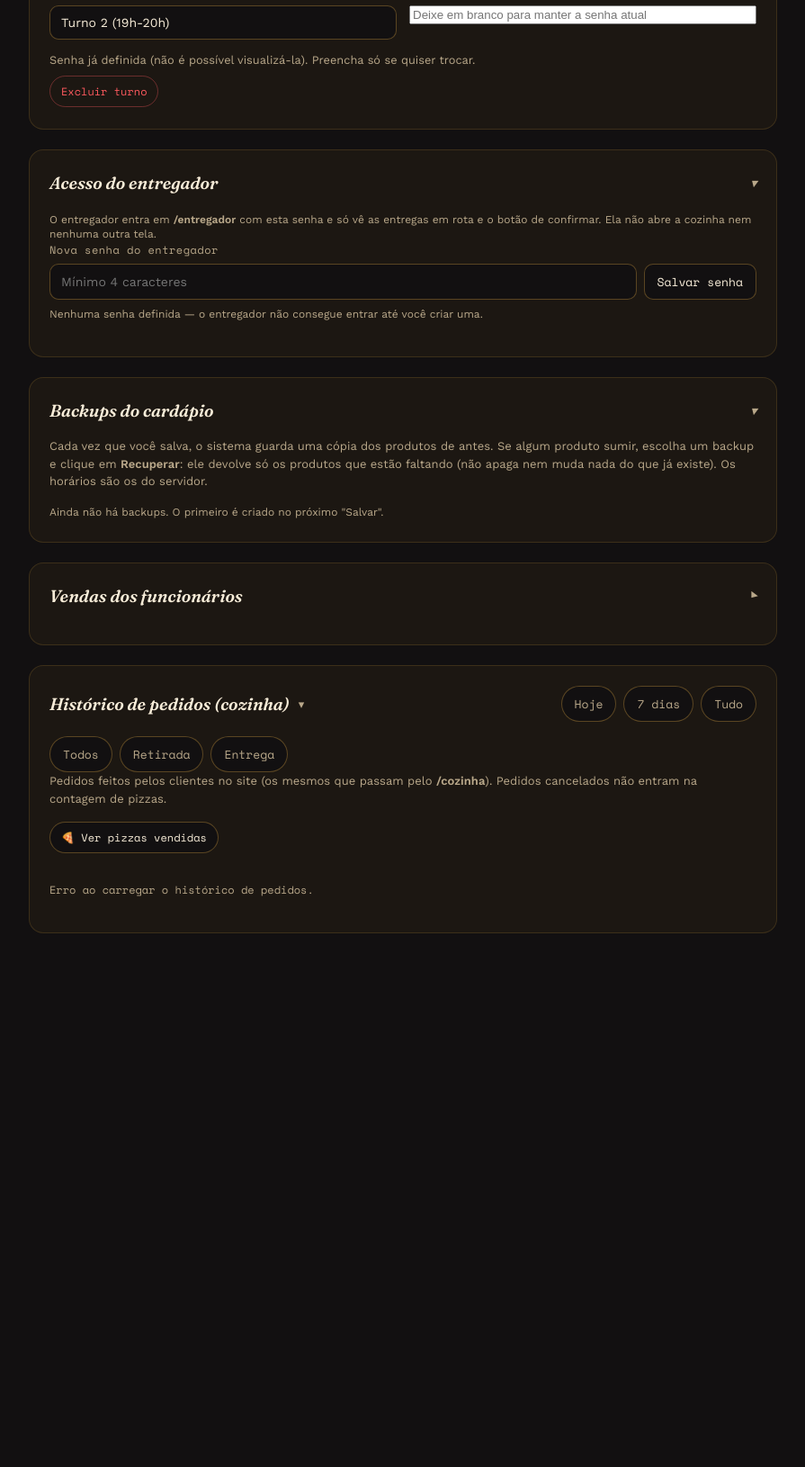
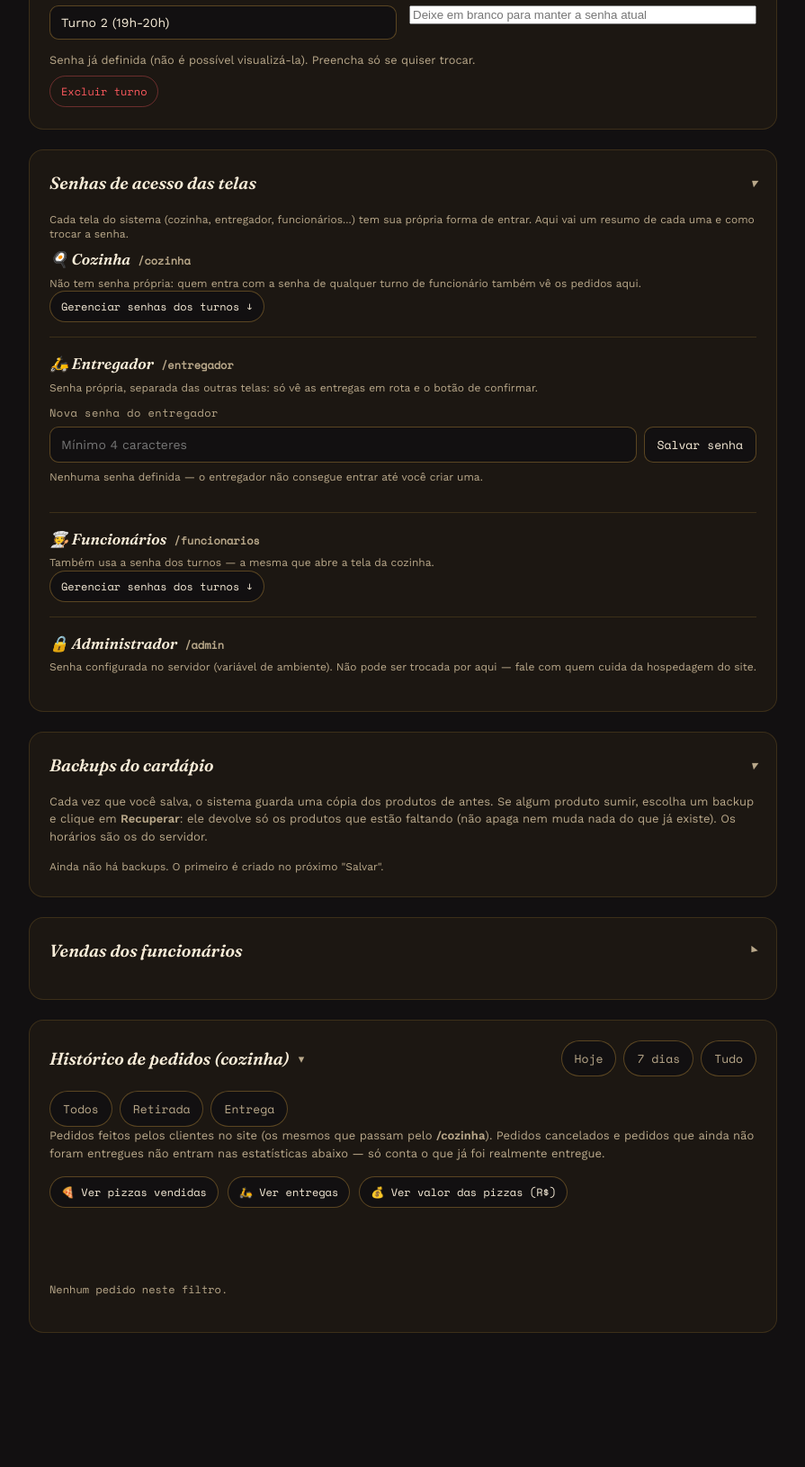
Before and after one commit to Alons078/proyecto-pizzaria-site-web, a Flask app: page /admin in a window 1280 px wide. Shown: the part 3915-5545 px from the top of the page at 90% size, without its empty margins (192-1087 px from the left). Before the commit the page ends 4952 px from the top, so only its background shows below. Run offline with Flask 3, Linux system fonts and the light colour scheme; the visitor is signed in with stand-in values (Sample User, id 1); data comes from the database, SQL or seed files in the repository; data that the repository does not hold is empty.

Commit message:
Add files via upload

```diff
--- a/templates/admin.html
+++ b/templates/admin.html
@@ -156,8 +156,18 @@
   </section>
 
   <section class="panel">
-    <h2>Acesso do entregador</h2>
-    <p class="field-hint">O entregador entra em <strong>/entregador</strong> com esta senha e só vê as entregas em rota e o botão de confirmar. Ela não abre a cozinha nem nenhuma outra tela.</p>
+    <h2>Senhas de acesso das telas</h2>
+    <p class="field-hint">Cada tela do sistema (cozinha, entregador, funcionários...) tem sua própria forma de entrar. Aqui vai um resumo de cada uma e como trocar a senha.</p>
+
+    <div class="access-page-block">
+      <h3 class="access-page-name">🍳 Cozinha <span class="access-page-path">/cozinha</span></h3>
+      <p class="field-hint">Não tem senha própria: quem entra com a senha de qualquer turno de funcionário também vê os pedidos aqui.</p>
+      <button type="button" class="add-item-btn goto-shifts-btn">Gerenciar senhas dos turnos ↓</button>
+    </div>
+
+    <div class="access-page-block">
+      <h3 class="access-page-name">🛵 Entregador <span class="access-page-path">/entregador</span></h3>
+      <p class="field-hint">Senha própria, separada das outras telas: só vê as entregas em rota e o botão de confirmar.</p>
       <div class="field">
         <label for="courier-password">Nova senha do entregador</label>
         <div class="print-token-row">
@@ -165,6 +175,18 @@
           <button type="button" id="courier-password-save-btn">Salvar senha</button>
         </div>
         <p class="field-hint" id="courier-password-status">Verificando...</p>
+      </div>
+    </div>
+
+    <div class="access-page-block">
+      <h3 class="access-page-name">🧑‍🍳 Funcionários <span class="access-page-path">/funcionarios</span></h3>
+      <p class="field-hint">Também usa a senha dos turnos — a mesma que abre a tela da cozinha.</p>
+      <button type="button" class="add-item-btn goto-shifts-btn">Gerenciar senhas dos turnos ↓</button>
+    </div>
+
+    <div class="access-page-block">
+      <h3 class="access-page-name">🔒 Administrador <span class="access-page-path">/admin</span></h3>
+      <p class="field-hint">Senha configurada no servidor (variável de ambiente). Não pode ser trocada por aqui — fale com quem cuida da hospedagem do site.</p>
     </div>
   </section>
 
@@ -194,9 +216,15 @@
       <button type="button" data-delivery="Retirada no local">Retirada</button>
       <button type="button" data-delivery="Entrega (delivery)">Entrega</button>
     </div>
-    <p class="login-sub">Pedidos feitos pelos clientes no site (os mesmos que passam pelo <strong>/cozinha</strong>). Pedidos cancelados não entram na contagem de pizzas.</p>
+    <p class="login-sub">Pedidos feitos pelos clientes no site (os mesmos que passam pelo <strong>/cozinha</strong>). Pedidos cancelados e pedidos que ainda não foram entregues não entram nas estatísticas abaixo — só conta o que já foi realmente entregue.</p>
+    <div class="pedidos-stats-btns">
       <button type="button" class="add-item-btn" id="pedidos-pizzas-btn">🍕 Ver pizzas vendidas</button>
+      <button type="button" class="add-item-btn" id="pedidos-entregas-btn">🛵 Ver entregas</button>
+      <button type="button" class="add-item-btn" id="pedidos-pizzas-valor-btn">💰 Ver valor das pizzas (R$)</button>
+    </div>
     <div class="sales-stats" id="pedidos-pizzas-stats"></div>
+    <div class="sales-stats" id="pedidos-entregas-stats"></div>
+    <div class="sales-stats" id="pedidos-pizzas-valor-stats"></div>
     <div id="pedidos-table-wrap"></div>
   </section>
 
```
Also changed, not shown: templates/cliente.html (+38 -0 lines). Lines whose indentation alone changed are shown as unchanged.
